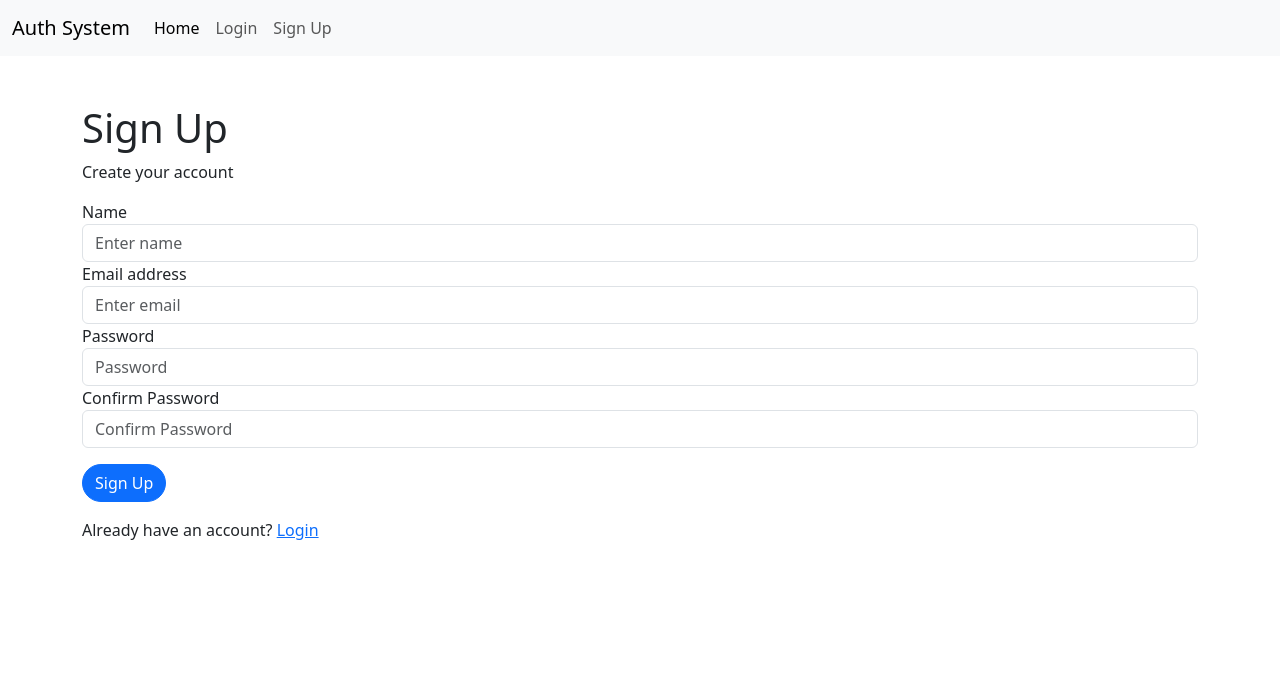
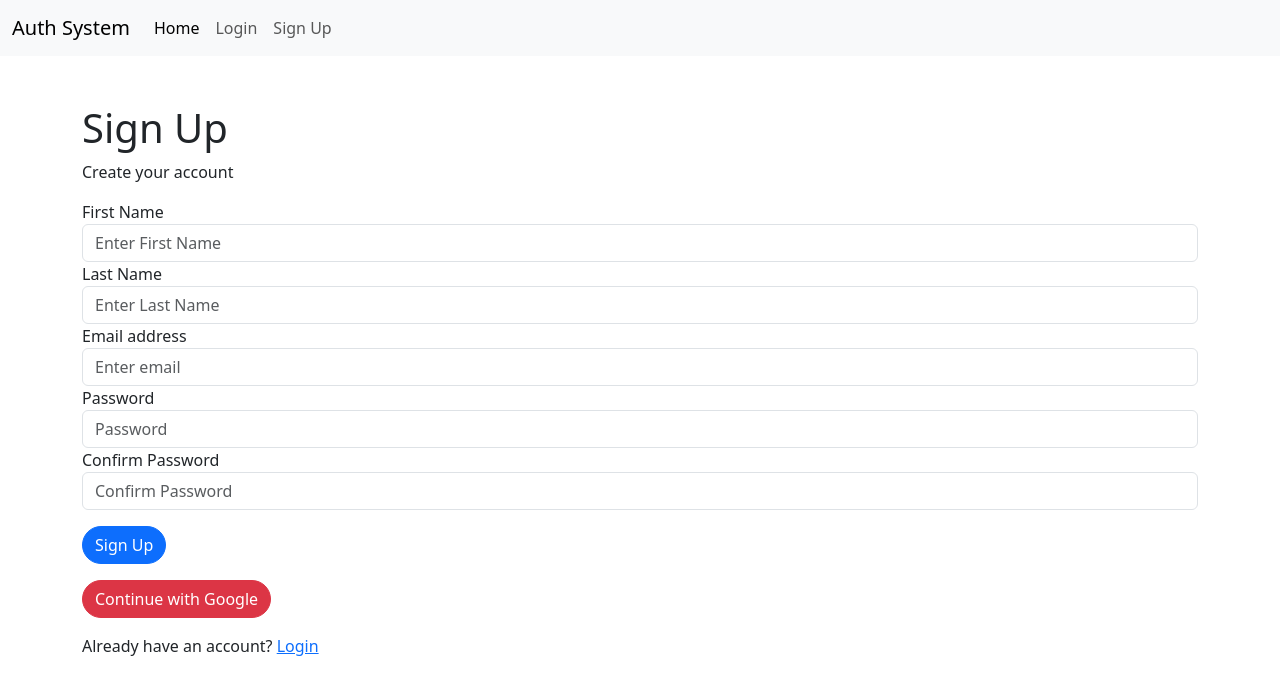
Before and after one commit to justicenyaga/django_react_auth_system, a React (Create React App) app in the folder frontend/: page /signup in a window 1280 px wide. Shown: the top 694 px of the page. Built offline with nearby package versions, Linux system fonts and the light colour scheme.

Commit message:
implement Google Login/Sign Up

```diff
--- a/frontend/src/components/Navbar.js
+++ b/frontend/src/components/Navbar.js
@@ -1,20 +1,39 @@
 import React, { useEffect } from "react";
 import { useDispatch, useSelector } from "react-redux";
-import { Link } from "react-router-dom";
+import { Link, useLocation } from "react-router-dom";
+import queryString from "query-string";
 
-import { checkAuthenticated, loadUser, logout } from "../store/auth";
+import {
+  checkAuthenticated,
+  loadUser,
+  logout,
+  googleAuthenticate,
+} from "../store/auth";
 
 const Navbar = () => {
   const dispatch = useDispatch();
+  let location = useLocation();
 
   const { isAuthenticated } = useSelector((state) => state.auth);
 
   useEffect(() => {
-    dispatch(checkAuthenticated());
-    if (isAuthenticated) {
-      dispatch(loadUser());
+    const values = queryString.parse(location.search);
+    const state = values.state ? values.state : null;
+    const code = values.code ? values.code : null;
+
+    if (state && code) {
+      !isAuthenticated && dispatch(googleAuthenticate(state, code));
+      if (isAuthenticated) {
+        window.history.replaceState(null, null, window.location.pathname);
+        dispatch(loadUser());
+      }
+    } else {
+      dispatch(checkAuthenticated());
+      if (isAuthenticated) {
+        dispatch(loadUser());
+      }
     }
-  }, [dispatch, isAuthenticated]);
+  }, [dispatch, isAuthenticated, location.search]);
 
   const handleLogout = () => {
     dispatch(logout());
--- a/frontend/src/pages/LoginPage.js
+++ b/frontend/src/pages/LoginPage.js
@@ -3,6 +3,8 @@ import { Link, useNavigate } from "react-router-dom";
 import { useDispatch, useSelector } from "react-redux";
 
 import { login } from "../store/auth";
+
+import httpService from "../utils/httpService";
 
 const LoginPage = () => {
   const navigate = useNavigate();
@@ -23,6 +25,15 @@ const LoginPage = () => {
   const handleSubmit = (e) => {
     e.preventDefault();
     dispatch(login(email, password));
+  };
+
+  const handleContinueWithGoogle = async () => {
+    try {
+      const response = await httpService.get(
+        "/auth/o/google-oauth2/?redirect_uri=http://localhost:8000"
+      );
+      window.location.replace(response.data.authorization_url);
+    } catch (error) {}
   };
 
   useEffect(() => {
@@ -69,6 +80,15 @@ const LoginPage = () => {
         </button>
       </form>
 
+      <button
+        type="button"
+        className="btn btn-danger mt-3"
+        style={{ borderRadius: "50px" }}
+        onClick={handleContinueWithGoogle}
+      >
+        Continue with Google
+      </button>
+
       <p className="my-3">
         Don't have an account? <Link to="/signup">Sign Up</Link>
       </p>
--- a/frontend/src/pages/SignUpPage.js
+++ b/frontend/src/pages/SignUpPage.js
@@ -3,6 +3,8 @@ import { Link, useNavigate } from "react-router-dom";
 import { useDispatch, useSelector } from "react-redux";
 
 import { signup } from "../store/auth";
+
+import httpService from "../utils/httpService";
 
 const SignUpPage = () => {
   const navigate = useNavigate();
@@ -10,12 +12,13 @@ const SignUpPage = () => {
 
   const [accountCreated, setAccountCreated] = useState(false);
   const [formData, setFormData] = useState({
-    name: "",
+    first_name: "",
+    last_name: "",
     email: "",
     password: "",
     re_password: "",
   });
-  const { name, email, password, re_password } = formData;
+  const { first_name, last_name, email, password, re_password } = formData;
 
   const { isAuthenticated } = useSelector((state) => state.auth);
 
@@ -26,9 +29,18 @@ const SignUpPage = () => {
   const handleSubmit = (e) => {
     e.preventDefault();
     if (password === re_password) {
-      dispatch(signup(name, email, password, re_password));
+      dispatch(signup(first_name, last_name, email, password, re_password));
       setAccountCreated(true);
     }
+  };
+
+  const handleContinueWithGoogle = async () => {
+    try {
+      const response = await httpService.get(
+        "/auth/o/google-oauth2/?redirect_uri=http://localhost:8000"
+      );
+      window.location.replace(response.data.authorization_url);
+    } catch (error) {}
   };
 
   useEffect(() => {
@@ -42,16 +54,30 @@ const SignUpPage = () => {
       <p>Create your account</p>
       <form onSubmit={(e) => handleSubmit(e)}>
         <div className="form-group">
-          <label htmlFor="name">Name</label>
+          <label htmlFor="first_name">First Name</label>
           <input
             type="text"
-            name="name"
-            value={name}
+            name="first_name"
+            value={first_name}
             onChange={handleOnChange}
             className="form-control"
-            id="name"
+            id="first_name"
             required
-            placeholder="Enter name"
+            placeholder="Enter First Name"
+          />
+        </div>
+
+        <div className="form-group">
+          <label htmlFor="last_name">Last Name</label>
+          <input
+            type="text"
+            name="last_name"
+            value={last_name}
+            onChange={handleOnChange}
+            className="form-control"
+            id="last_name"
+            required
+            placeholder="Enter Last Name"
           />
         </div>
 
@@ -106,6 +132,15 @@ const SignUpPage = () => {
         </button>
       </form>
 
+      <button
+        type="button"
+        className="btn btn-danger mt-3"
+        style={{ borderRadius: "50px" }}
+        onClick={handleContinueWithGoogle}
+      >
+        Continue with Google
+      </button>
+
       <p className="my-3">
         Already have an account? <Link to="/login">Login</Link>
       </p>
--- a/frontend/src/store/auth.js
+++ b/frontend/src/store/auth.js
@@ -8,7 +8,7 @@ const slice = createSlice({
     access: localStorage.getItem("access"),
     refresh: localStorage.getItem("refresh"),
     isAuthenticated: false,
-    user: null,
+    user: {},
     loading: false,
     error: null,
   },
@@ -37,7 +37,7 @@ const slice = createSlice({
     },
 
     userLoadingFailed: (auth, action) => {
-      auth.user = null;
+      auth.user = {};
       auth.loading = false;
     },
 
@@ -67,7 +67,7 @@ const slice = createSlice({
       auth.isAuthenticated = false;
       auth.access = null;
       auth.refresh = null;
-      auth.user = null;
+      auth.user = {};
 
       auth.error = null;
     },
@@ -141,6 +141,36 @@ export const loadUser = () => (dispatch) => {
   }
 };
 
+export const googleAuthenticate = (state, code) => async (dispatch) => {
+  if (state && code && !localStorage.getItem("access")) {
+    const headers = {
+      "Content-Type": "application/x-www-form-urlencoded",
+    };
+
+    const details = { code, state };
+
+    const formBody = Object.keys(details)
+      .map(
+        (key) =>
+          encodeURIComponent(key) + "=" + encodeURIComponent(details[key])
+      )
+      .join("&");
+
+    await dispatch(
+      apiCallBegun({
+        url: `/auth/o/google-oauth2/?${formBody}`,
+        method: "POST",
+        headers,
+        onStart: authStarted.type,
+        onSuccess: authSuccess.type,
+        onError: authFailed.type,
+      })
+    );
+
+    dispatch(loadUser());
+  }
+};
+
 export const login = (email, password) => async (dispatch) => {
   const headers = {
     "Content-Type": "application/json",
@@ -164,12 +194,12 @@ export const login = (email, password) => async (dispatch) => {
 };
 
 export const signup =
-  (name, email, password, re_password) => async (dispatch) => {
+  (first_name, last_name, email, password, re_password) => async (dispatch) => {
     const headers = {
       "Content-Type": "application/json",
     };
 
-    const body = { name, email, password, re_password };
+    const body = { first_name, last_name, email, password, re_password };
 
     await dispatch(
       apiCallBegun({
```
